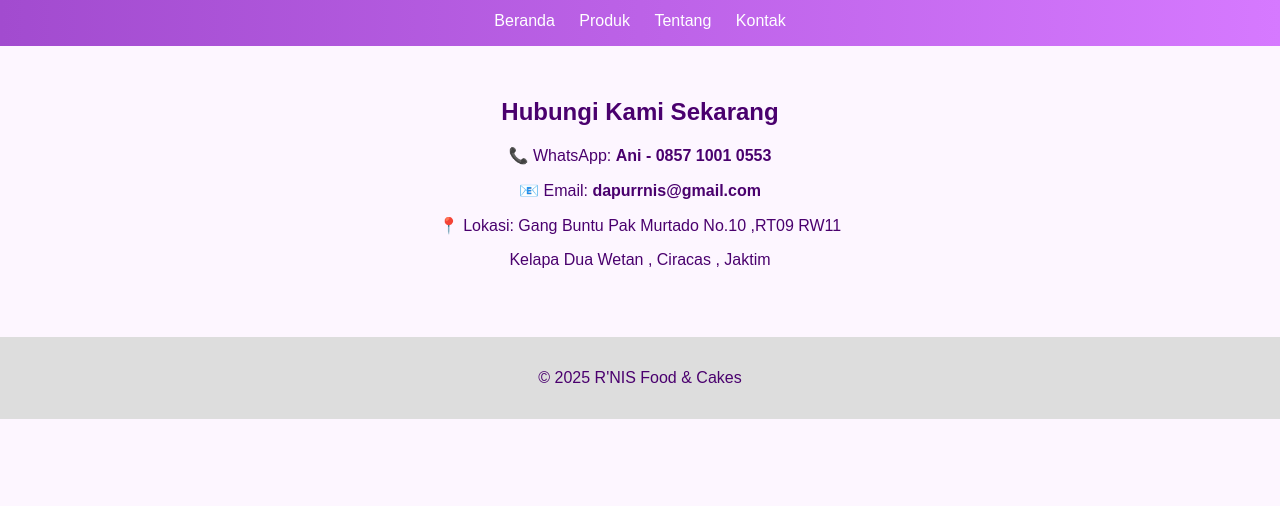
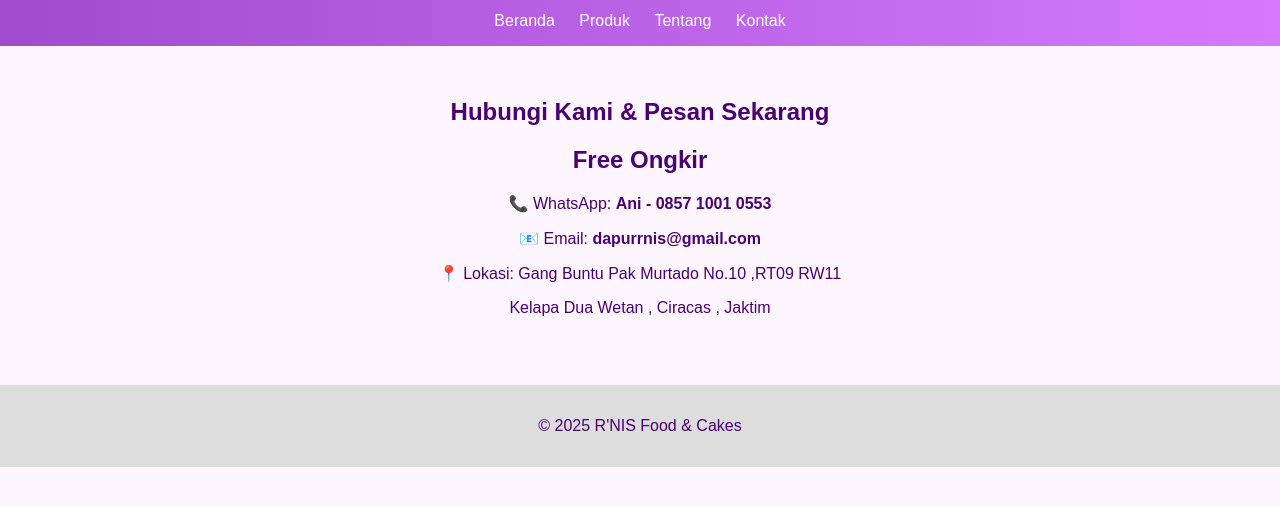
Before and after one commit to dapurrnis/dapurrnis.github.io, a plain HTML site: page kontak.html in a window 1280 px wide. Shown: the part 124-630 px from the top of the page. Drawn offline with Linux system fonts and the light colour scheme.

Commit message:
kontak.html

```diff
--- a/kontak.html
+++ b/kontak.html
@@ -17,7 +17,8 @@
   </header>
 
   <main>
-    <h2>Hubungi Kami Sekarang</h2>
+    <h2>Hubungi Kami & Pesan Sekarang</h2>
+    <h2>Free Ongkir</h2>
     <p>📞 WhatsApp: <strong>Ani - 0857 1001 0553</strong></p>
     <p>📧 Email: <strong>dapurrnis@gmail.com</strong></p>
     <p>📍 Lokasi: Gang Buntu Pak Murtado No.10 ,RT09 RW11</p>
```
